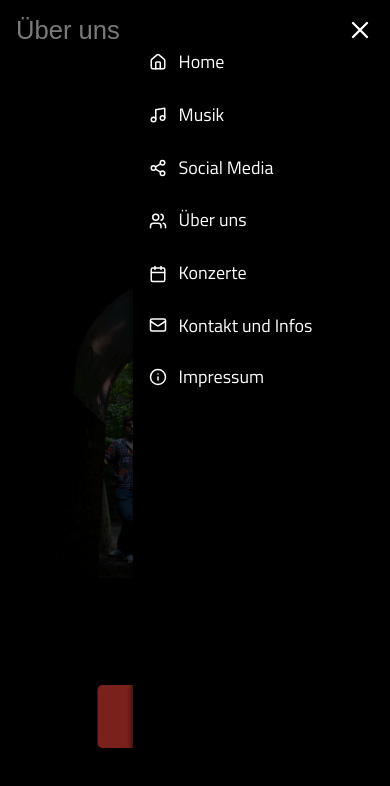
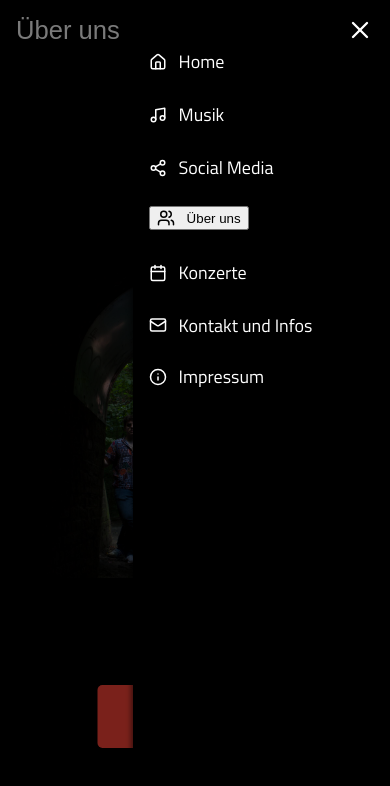
Before and after one commit to laurin42/Bandpage, a Next.js app in the folder bandpage-nextjs/: page / in a window 390 px wide. Both pictures are taken after a click on the button 360 px from the left and 30 px from the top of the page. Shown: the top 786 px of the page. Built offline with nearby package versions, Linux system fonts and the light colour scheme; a web font is replaced by a local one.

Commit message:
Refactor Concerts component to replace warning icon with an SVG image for improved visual consistency. Enhance Header component with smooth scrolling functionality for navigation links, and adjust layout styles to ensure max-height constraints for better responsiveness.

```diff
--- a/bandpage-nextjs/src/components/Concerts.tsx
+++ b/bandpage-nextjs/src/components/Concerts.tsx
@@ -1,12 +1,18 @@
 import React from "react";
 import "@/styles/concerts.scss";
-import { FaExclamationTriangle } from "react-icons/fa";
+import Image from "next/image";
 
 const Concerts = () => {
   return (
     <div className="concerts-content-wrapper">
       <div className="text-background">
-        <FaExclamationTriangle className="concert-warning-icon" />
+        <Image
+          src="/icons/info.svg"
+          alt="Info"
+          className="concert-warning-icon"
+          width={42}
+          height={42}
+        />
         <p>
           Aktuell konzentrieren wir uns auf neue Aufnahmen und haben zur Zeit
           keine Auftritte geplant. Wir werden Euch hier informieren, sobald wir
--- a/bandpage-nextjs/src/components/Header.tsx
+++ b/bandpage-nextjs/src/components/Header.tsx
@@ -60,6 +60,28 @@ const Header: React.FC<HeaderProps> = ({ headerText, introComplete }) => {
   const toggleMenu = () => {
     setIsMenuOpen(!isMenuOpen);
     setIsKontaktSubMenuOpen(false);
+  };
+
+  const handleScrollTo = (targetIdMobile: string, targetIdDesktop: string) => {
+    toggleMenu(); // Close the menu
+
+    // Check if we are likely in desktop view based on screen width
+    const isDesktop = window.innerWidth >= 1024; // Assuming 'lg' breakpoint is 1024px
+
+    const targetId = isDesktop ? targetIdDesktop : targetIdMobile;
+    const element = document.getElementById(targetId);
+
+    if (element) {
+      // Use smooth scrolling
+      element.scrollIntoView({ behavior: "smooth", block: "start" });
+    } else {
+      // Fallback or error handling if element not found
+      console.warn(`Element with ID ${targetId} not found.`);
+      // Optionally, try the other ID as a fallback
+      const fallbackId = isDesktop ? targetIdMobile : targetIdDesktop;
+      const fallbackElement = document.getElementById(fallbackId);
+      fallbackElement?.scrollIntoView({ behavior: "smooth", block: "start" });
+    }
   };
 
   const toggleKontaktSubMenu = (event: React.MouseEvent) => {
@@ -127,12 +149,15 @@ const Header: React.FC<HeaderProps> = ({ headerText, introComplete }) => {
                 </Link>
               </li>
               <li>
-                <Link href="/#alex" onClick={toggleMenu}>
+                <button
+                  onClick={() => handleScrollTo("alex", "ueber-uns-desktop")}
+                  className="menu-link-button"
+                >
                   <span className="menu-item-content">
                     <Users size={18} className="menu-icon" />
                     Über uns
                   </span>
-                </Link>
+                </button>
               </li>
               <li>
                 <Link href="/#konzerte" onClick={toggleMenu}>
--- a/bandpage-nextjs/src/styles/concerts.scss
+++ b/bandpage-nextjs/src/styles/concerts.scss
@@ -1,4 +1,5 @@
 .concerts-content-wrapper {
+  max-height: 100%;
   display: flex;
   flex-direction: column;
   justify-content: center;
--- a/bandpage-nextjs/src/styles/layout.scss
+++ b/bandpage-nextjs/src/styles/layout.scss
@@ -188,6 +188,7 @@ main > section {
 
 /* Desktop Container Styling */
 #ueber-uns-desktop {
+  max-height: 100%;
   display: none;
   scroll-snap-align: start;
   background-color: black;
@@ -249,6 +250,12 @@ main > section {
     padding: 2rem 1rem;
     text-align: left;
     box-sizing: border-box;
+
+    @include mixins.respond-above(lg) {
+      .overlay-base {
+        background-color: rgba(0, 0, 0, 0.4);
+      }
+    }
 
     h2 {
       font-family: var(--font-calistoga), serif;
@@ -338,6 +345,8 @@ main > section {
 
 @include mixins.respond-above(lg) {
   .overlay-base h2 {
+    display: flex;
+    text-align: center;
     font-size: 2.5rem;
   }
 
@@ -353,7 +362,7 @@ main > section {
     align-items: stretch;
     gap: 1.5rem;
     width: 100%;
-    height: 100%;
+    max-height: 72dvh;
     max-width: 1600px;
   }
 
@@ -370,7 +379,7 @@ main > section {
     box-shadow: 0 4px 15px rgba(0, 0, 0, 0.3);
     transform: none;
     opacity: 1;
-    margin-bottom: 2rem;
+    margin: 2rem 0rem 2rem 0rem;
 
     &.alex { background-image: url("/alexBg.png"); }
     &.luca { background-image: url("/lucaBg.png"); }
@@ -389,10 +398,10 @@ main > section {
        color: whitesmoke;
        display: flex;
        flex-direction: column;
-       justify-content: flex-end;
-       align-items: flex-start;
+       justify-content: center;
+       align-items: center;
        padding: 2rem 1rem;
-       text-align: left;
+       text-align: center;
        box-sizing: border-box;
     }
 
```
Also changed, not shown: bandpage-nextjs/public/icons/info.svg (added).
